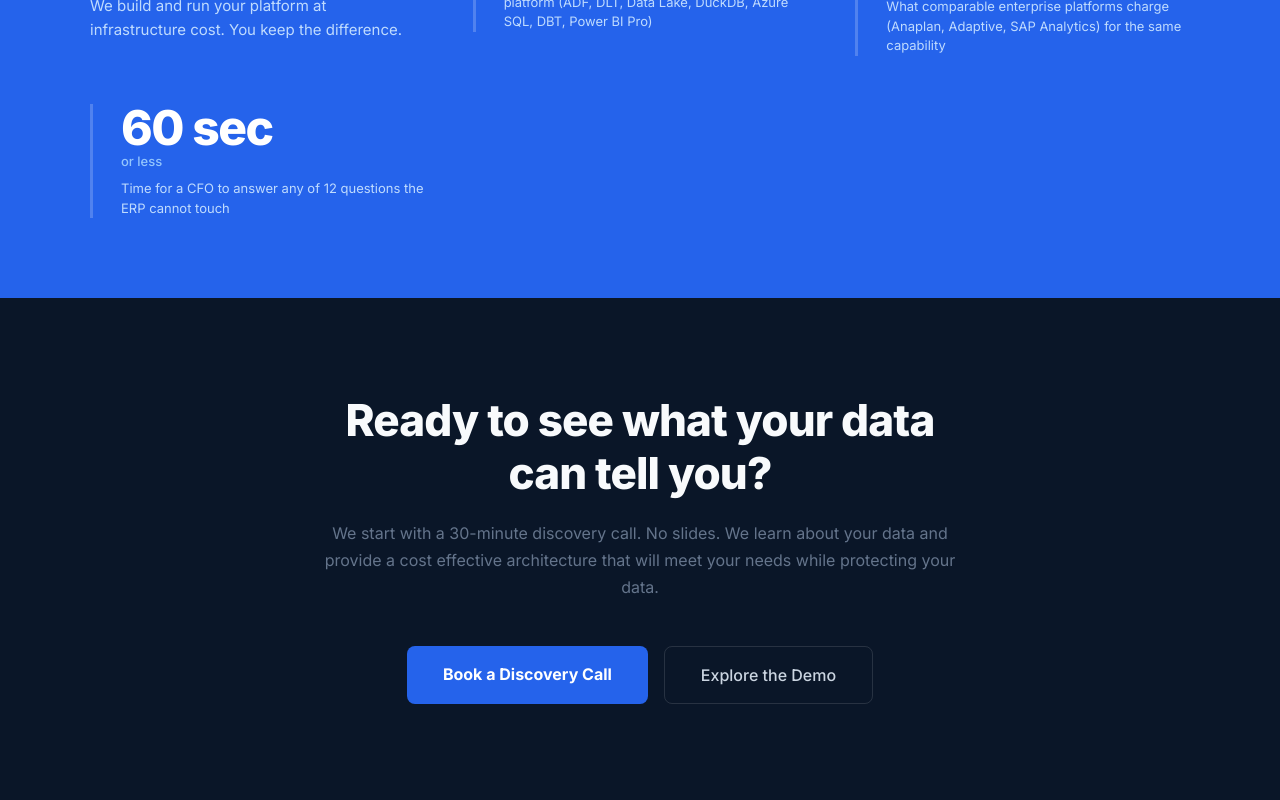
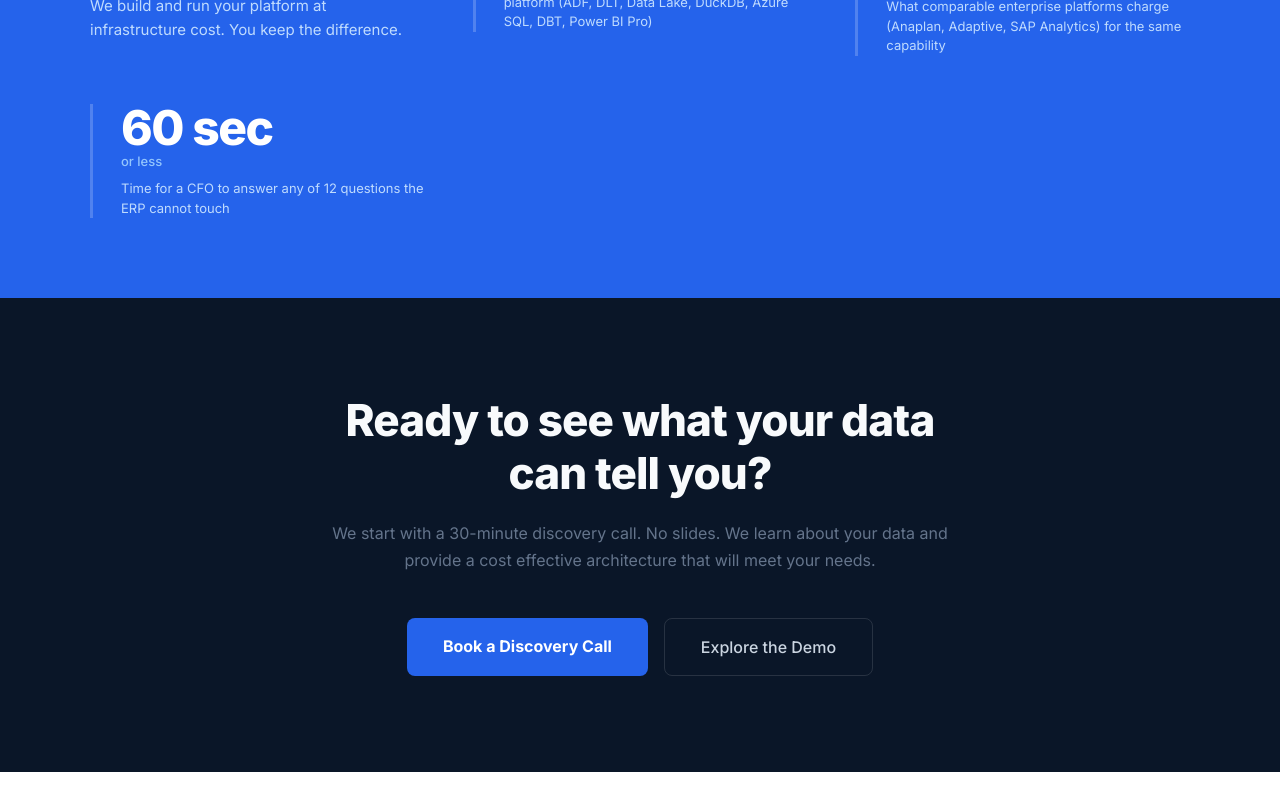
Before and after one commit to jeduclo/csuite-platform, a Next.js app: page / in a window 1280 px wide. Shown: the part 3854-4654 px from the top of the page. After the commit the page ends 4626 px from the top, so only its background shows below. Built offline with nearby package versions, Linux system fonts and the light colour scheme.

Commit message:
Update home and about content

```diff
--- a/app/about/page.tsx
+++ b/app/about/page.tsx
@@ -229,7 +229,7 @@ export default function AboutPage() {
             Let&apos;s talk about your data.
           </h2>
           <p style={{ fontSize: "16px", color: "#64748B", lineHeight: "1.7", marginBottom: "44px" }}>
-             We start with a 30-minute discovery call. No slides. We learn about your data and provide a cost effective architecture that will meet your needs while protecting your data.
+             We start with a 30-minute discovery call. No slides. We learn about your data and provide a cost effective architecture that will meet your needs.
           </p>
           <div style={{ display: "flex", gap: "16px", justifyContent: "center", flexWrap: "wrap" }}>
             <a href="https://calendly.com/jeanalegue/30min" style={{
--- a/app/page.tsx
+++ b/app/page.tsx
@@ -390,7 +390,7 @@ export default function HomePage() {
             Ready to see what your data can tell you?
           </h2>
           <p style={{ fontSize: "16px", color: "#64748B", lineHeight: "1.7", marginBottom: "44px" }}>
-            We start with a 30-minute discovery call. No slides. We learn about your data and provide a cost effective architecture that will meet your needs while protecting your data.
+            We start with a 30-minute discovery call. No slides. We learn about your data and provide a cost effective architecture that will meet your needs.
           </p>
           <div style={{ display: "flex", gap: "16px", justifyContent: "center", flexWrap: "wrap" }}>
             <a href="https://calendly.com/jeanalegue/30min" style={{
```
